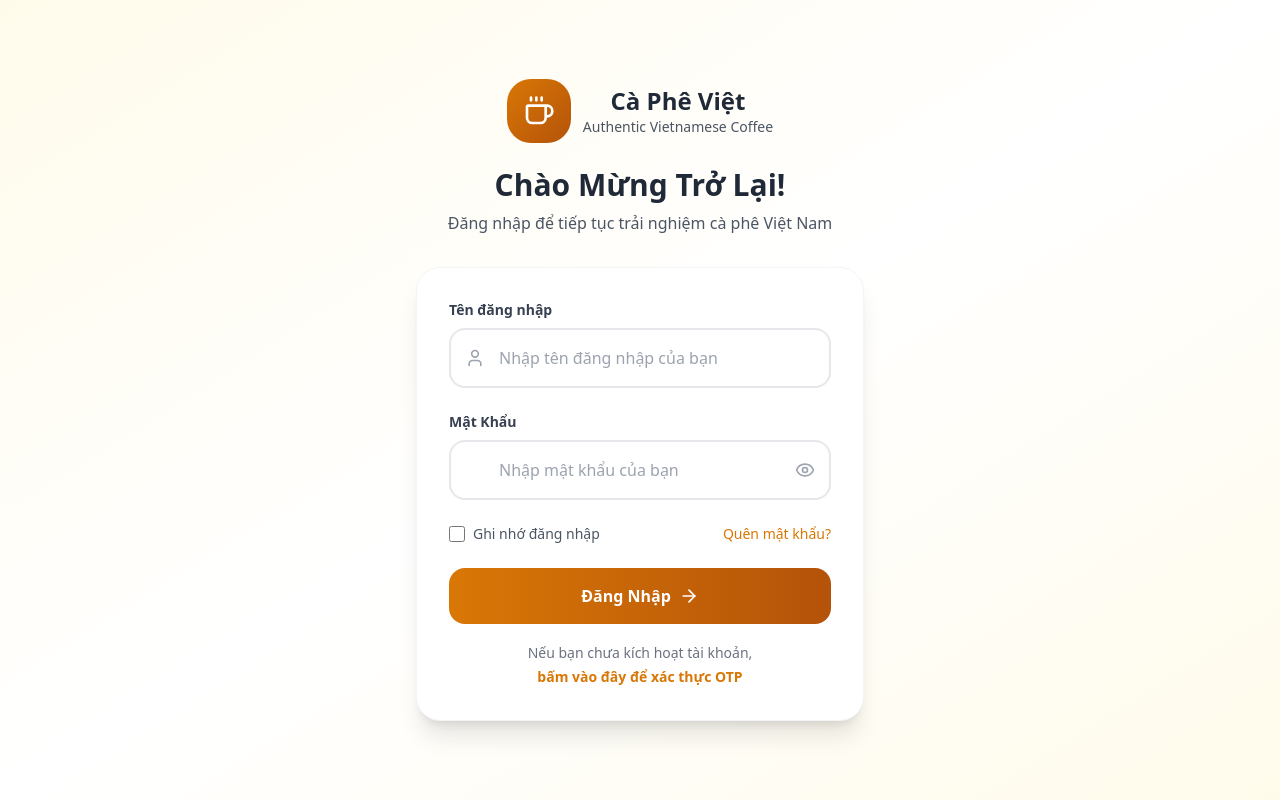
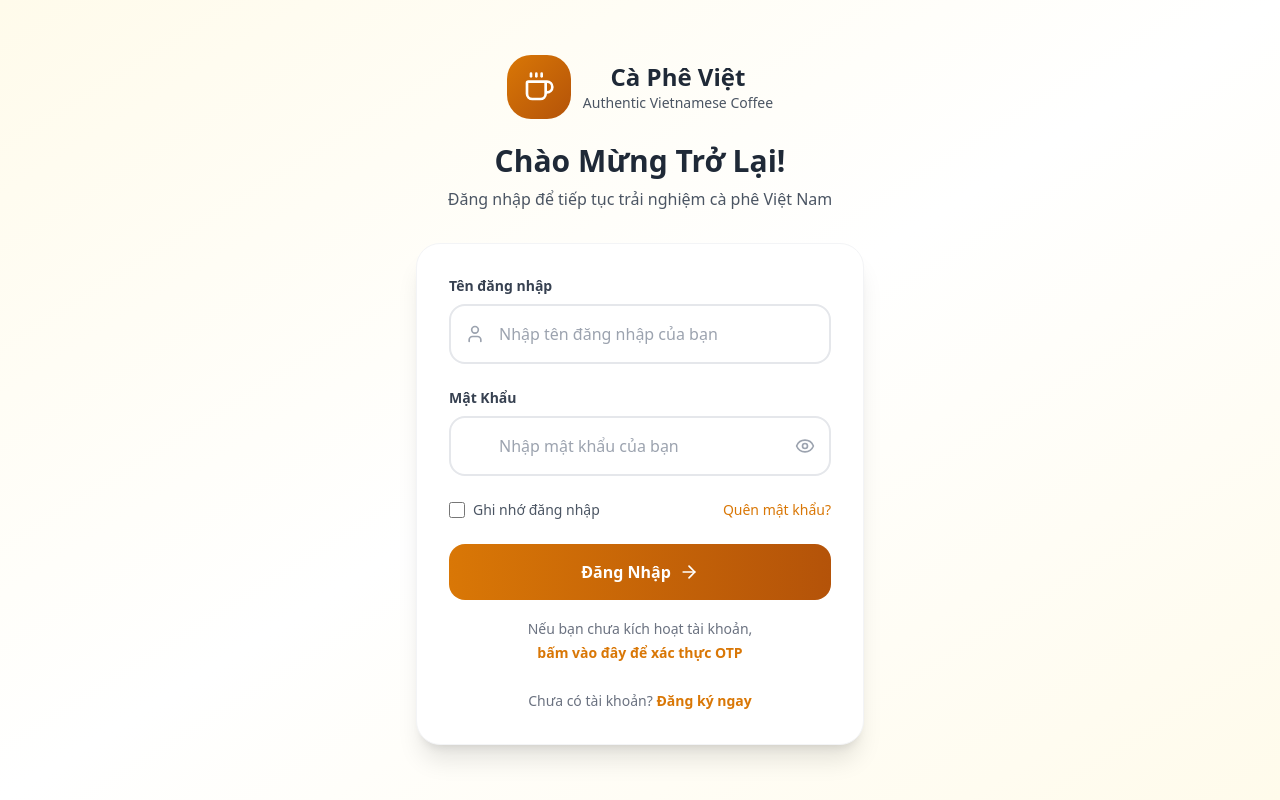
Before and after one commit to tai160903/luon_coffee_web, a React (Vite) app: page /login in a window 1280 px wide. Built offline with nearby package versions, Linux system fonts and the light colour scheme; no server answers.

Commit message:
fix bug wallet

```diff
--- a/src/pages/DepositSuccess.jsx
+++ b/src/pages/DepositSuccess.jsx
@@ -19,7 +19,7 @@ const DepositSuccess = () => {
       const topUpCode = searchParams.get("topUpCode");
       if (!topUpCode) {
         setMessage("Không tìm thấy mã giao dịch.");
-        setLoading(false); // Stop loading
+        setLoading(false);
         return;
       }
 
--- a/src/pages/Login.jsx
+++ b/src/pages/Login.jsx
@@ -296,8 +296,21 @@ const Login = () => {
               </button>
             </span>
           </div>
+          {/* navigate to register */}
+          <div className="mt-6 text-center">
+            <span className="text-sm text-gray-500">
+              Chưa có tài khoản?{" "}
+              <Link
+                to="/register"
+                className="text-amber-600 hover:underline font-semibold"
+              >
+                Đăng ký ngay
+              </Link>
+            </span>
+          </div>
         </div>
       </div>
+
       {/* Forgot Password Modal */}
       {showForgotPasswordModal && (
         <div className="fixed inset-0 z-50 flex items-center justify-center bg-black bg-opacity-40">
--- a/src/pages/Register.jsx
+++ b/src/pages/Register.jsx
@@ -316,23 +316,6 @@ const Register = () => {
                 Đăng nhập ngay
               </Link>
             </p>
-            <p className="mt-4">
-              Bằng việc đăng ký, bạn đồng ý với chúng tôi về{" "}
-              <Link
-                to="/terms"
-                className="text-amber-600 hover:text-amber-700 font-semibold"
-              >
-                Điều khoản dịch vụ
-              </Link>{" "}
-              và{" "}
-              <Link
-                to="/privacy"
-                className="text-amber-600 hover:text-amber-700 font-semibold"
-              >
-                Chính sách bảo mật
-              </Link>
-              .
-            </p>
           </div>
         </div>
       </div>
--- a/src/pages/Wallet.jsx
+++ b/src/pages/Wallet.jsx
@@ -19,7 +19,7 @@ const Wallet = () => {
   const [isProcessing, setIsProcessing] = useState(false);
   const [topupAmount, setTopupAmount] = useState(100000);
   const [showTopupModal, setShowTopupModal] = useState(false);
-  const [history, setHistory] = useState([]); // Add state for wallet history
+  const [history, setHistory] = useState([]);
   const user = useSelector((state) => state.auth.user);
 
   useEffect(() => {
--- a/src/redux/slices/authSlice.jsx
+++ b/src/redux/slices/authSlice.jsx
@@ -72,7 +72,7 @@ const authSlice = createSlice({
     },
     updateWalletBalance: (state, action) => {
       if (state.user) {
-        state.user.wallet = action.payload;
+        state.user.wallet = state.user.wallet + action.payload;
       }
     },
     logout: (state) => {
```
